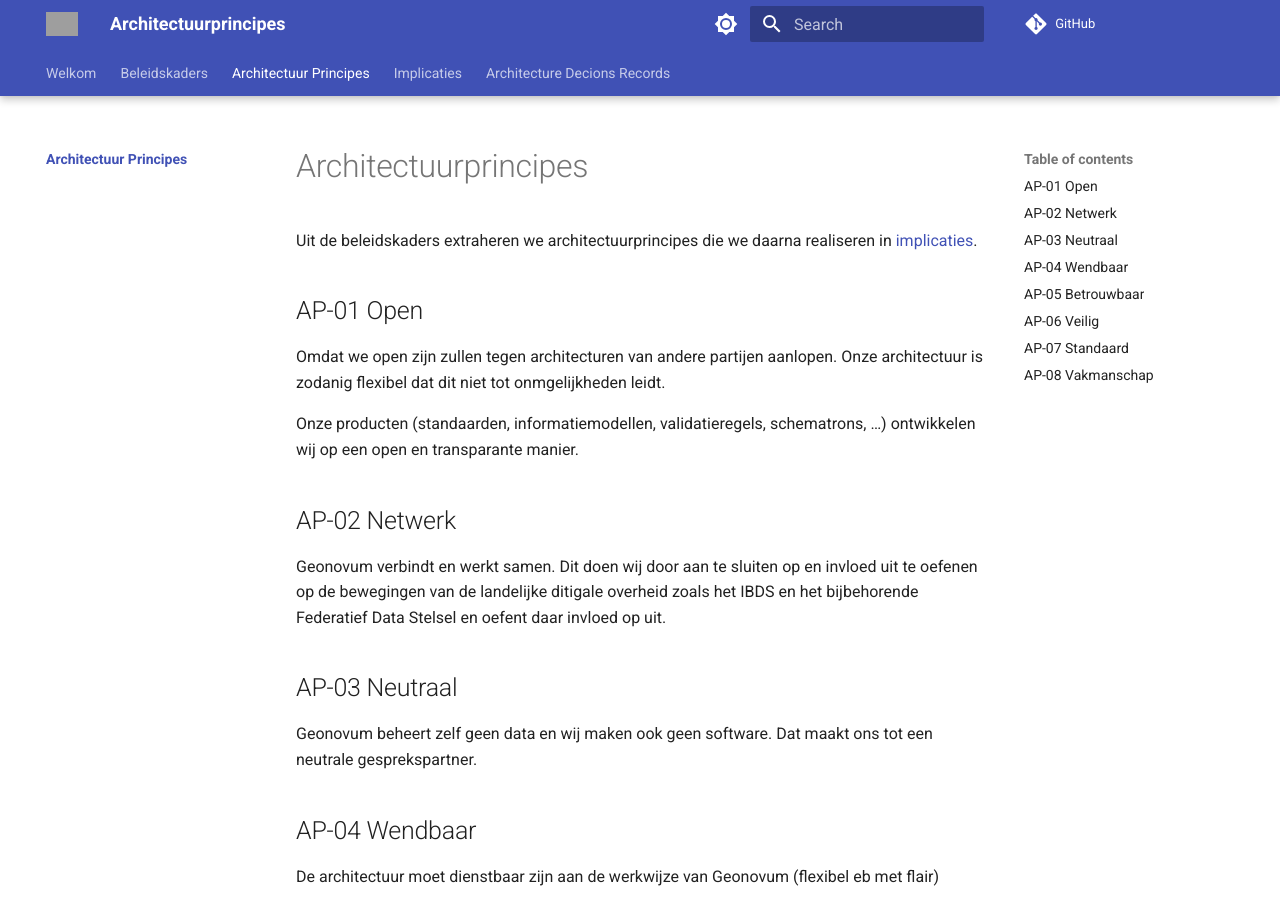
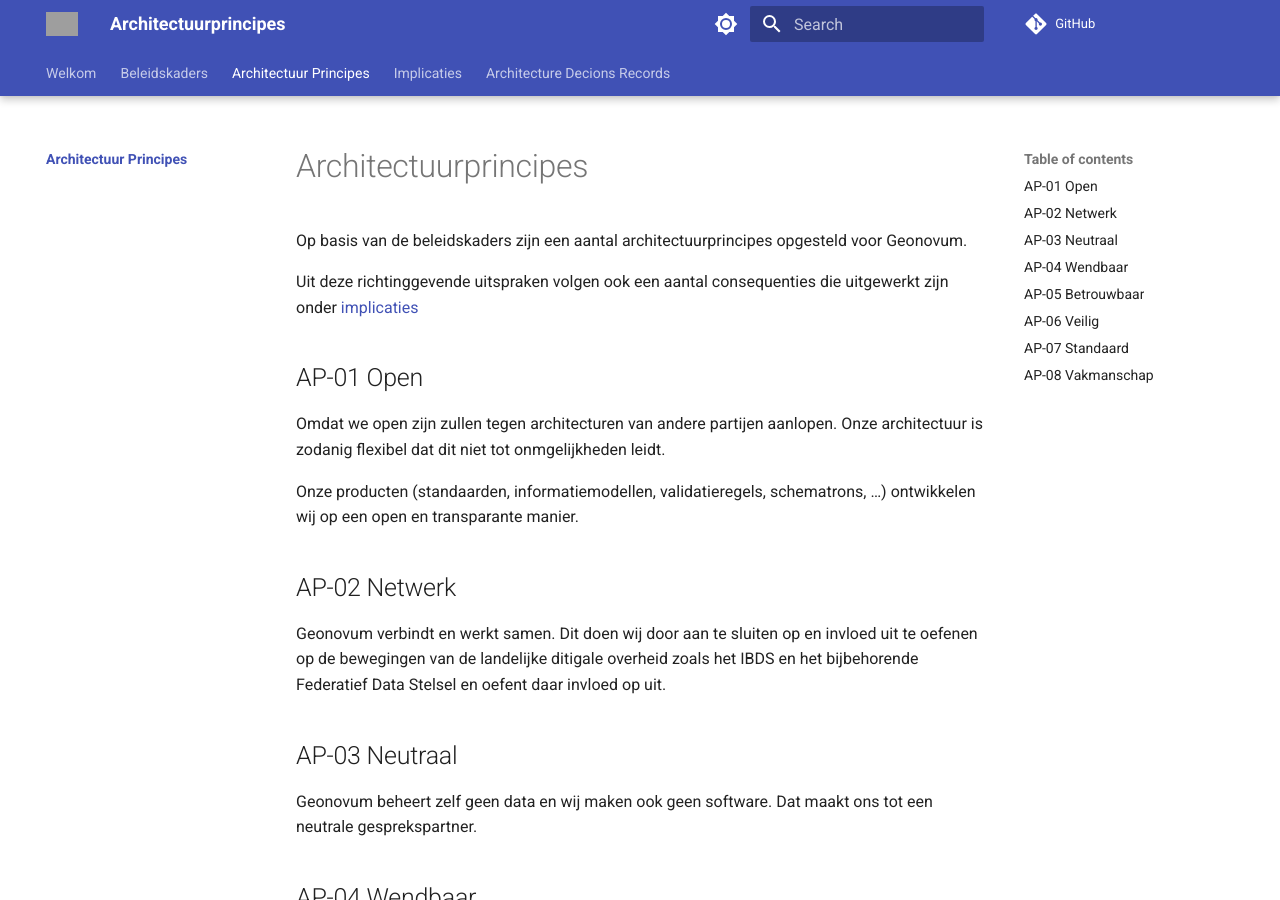
Before and after one commit to Geonovum/geonovum-architectuur, an MkDocs documentation site: the page built from docs/architectuurprincipes/index.md, in a window 1280 px wide and 900 px high. Built offline with MkDocs 1.6.1 and Material for MkDocs 9.7.7, drawn with Linux system fonts in a browser that asks for light colours; comment, search, counter and statistics services are not loaded; grey boxes are pictures that could not be loaded.

Commit message:
linkjes gefixed

```diff
--- a/docs/architectuurprincipes/index.md
+++ b/docs/architectuurprincipes/index.md
@@ -1,7 +1,8 @@
 # Architectuurprincipes
 
-Uit de beleidskaders extraheren we architectuurprincipes die we daarna
-realiseren in [implicaties](../implicaties/).
+Op basis van de beleidskaders zijn een aantal architectuurprincipes opgesteld voor Geonovum.
+
+Uit deze richtinggevende uitspraken volgen ook een aantal consequenties die uitgewerkt zijn onder [implicaties](../implicaties/index.md)
 
 ## AP-01 Open
 
```
Also changed, not shown: docs/beleidskaders/index.md (+1 -1 lines), docs/implicaties/index.md (+11 -10 lines), docs/index.md (+3 -3 lines).
